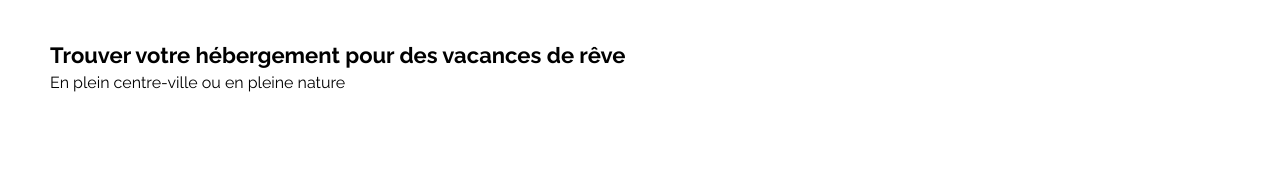
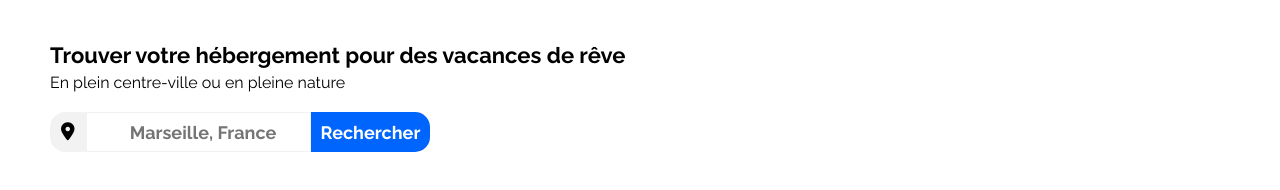
Before and after one commit to QuentinMouton/Booki, a plain HTML site: page index.html in a window 1280 px wide. Shown: the part 48-238 px from the top of the page. Drawn offline with Linux system fonts and the light colour scheme.

Commit message:
Ajout Recherche

```diff
--- a/css/style.css
+++ b/css/style.css
@@ -42,7 +42,7 @@ nav a:hover {
     color: #0065FC;
     border-top: 2px #0065FC solid;
 }
-
+/* Texte */
 header h1{
     margin-top: 20px;
     font-size: 22px;
@@ -55,3 +55,36 @@ header p{
 }
 
 /* Main */
+/* Formulaire de recherche */
+form{
+    padding-top: 20px;
+    display: flex;
+    flex-direction: row;
+    font-size: 18px;
+    font-weight: 700;
+}
+#ico_recherche{
+    padding: 10px;
+    background-color: #F2F2F2;
+    border: 1px #F2F2F2 solid;
+    border-radius: 15px 0 0 15px;
+}
+#champ_saisie{
+    text-align: center;
+    color: black;
+    padding-left: 10px;
+    border: 1px #F2F2F2 solid;
+    font-size: 18px;
+    font-weight: 700;
+}
+#boutton_recherche{
+
+    padding-left: 10px;
+    padding-right: 10px;
+    border: none;
+    color: white;
+    font-size: 18px;
+    font-weight: 700;
+    background-color: #0065FC;
+    border-radius: 0 15px 15px 0;
+}
--- a/index.html
+++ b/index.html
@@ -23,12 +23,12 @@
 
         <main>
 
-            <!-- <form method="get" action="#">
+            <form method="get" action="#">
                 <i class="fa-solid fa-location-dot" id="ico_recherche"></i>
-                <input type="text" name="recherche" id="champ_saisie">
+                <input type="text" name="recherche" placeholder="Marseille, France" id="champ_saisie">
                 <input type="submit" value="Rechercher" id="boutton_recherche" >
             </form>
-            <div class="filtre">
+            <!-- <div class="filtre">
                 <h2>Filtres</h2>
                 <a href="#" class="filtre_bouton"><i class="fa-solid fa-money-bill-wave"></i>Économie</a>
                 <a href="#" class="filtre_bouton"><i class="fa-solid fa-person"></i>Familial</a>
```
